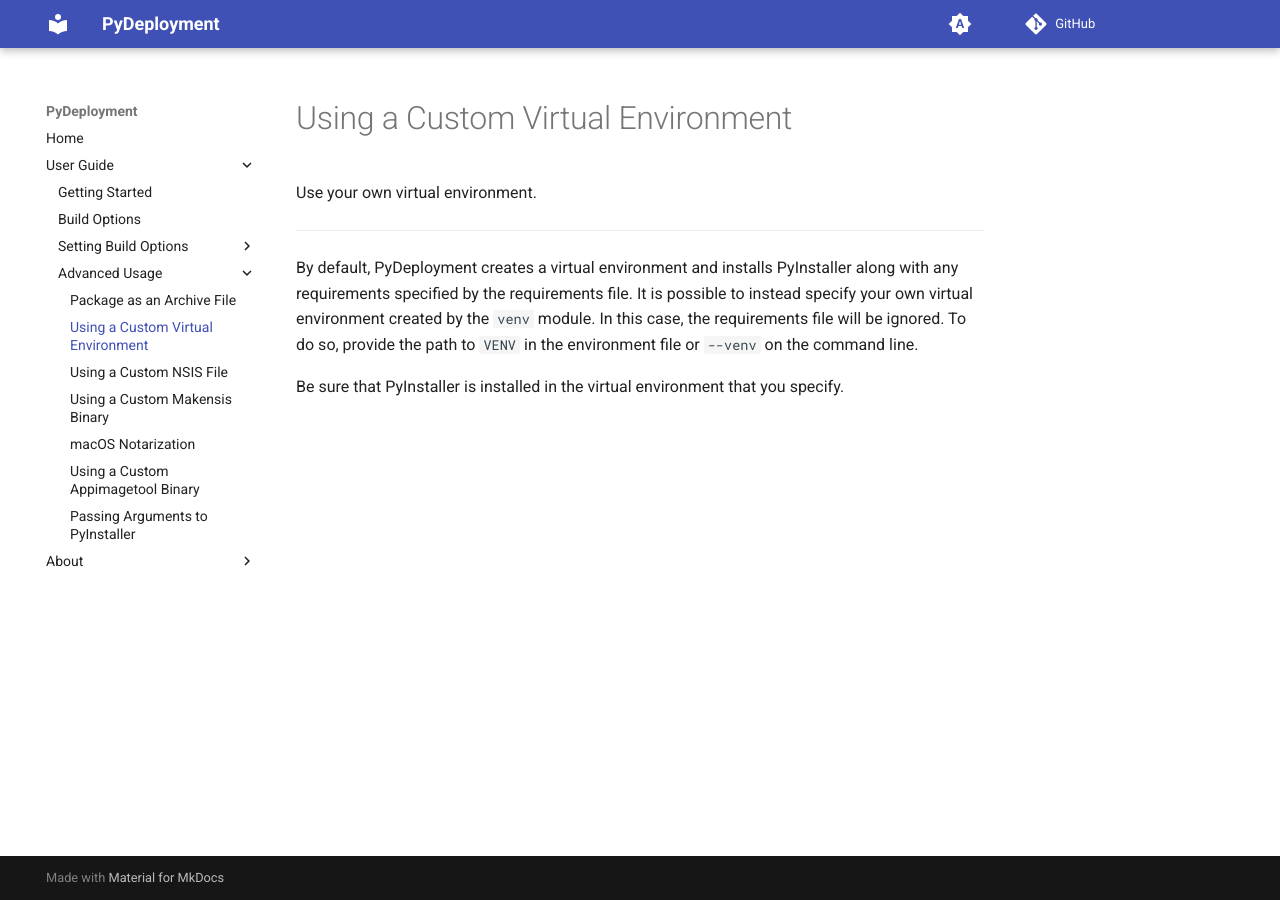
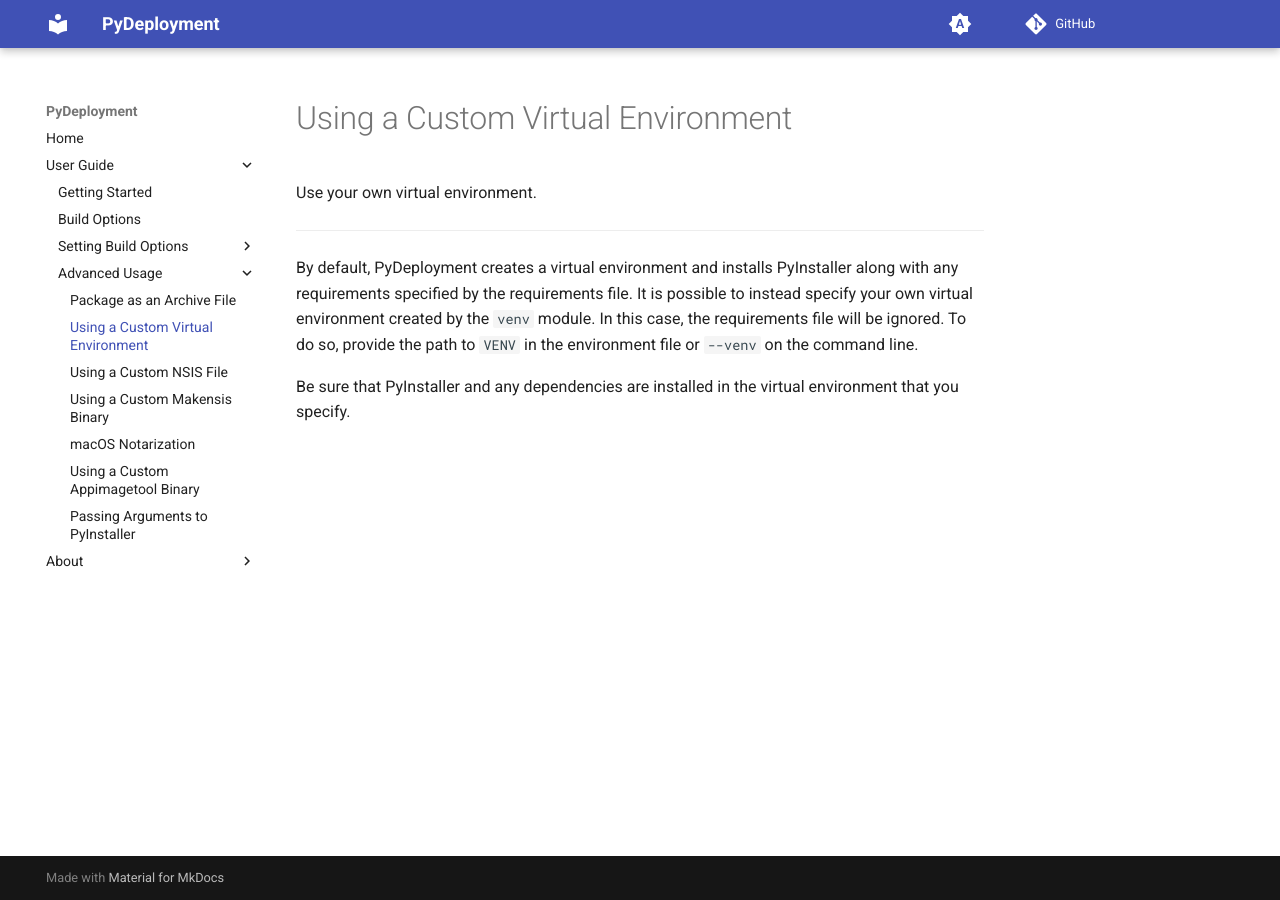
Before and after one commit to pydeployment/pydeployment, an MkDocs documentation site: the page built from docs/user-guide/advanced/custom-venv.md, in a window 1280 px wide. Built offline with MkDocs 1.6.1 and Material for MkDocs 9.7.7, drawn with Linux system fonts in a browser that asks for light colours; comment, search, counter and statistics services are not loaded; the version menu is left out.

Commit message:
docs: Update description on some documentation
Update the body text of the following pages:

* Package as an Archive File
* Using a Custom Virtual Environment

```diff
--- a/docs/user-guide/advanced/custom-venv.md
+++ b/docs/user-guide/advanced/custom-venv.md
@@ -10,5 +10,5 @@
 In this case, the requirements file will be ignored. To do so, provide the path
 to `VENV` in the environment file or `--venv` on the command line.
 
-Be sure that PyInstaller is installed in the virtual environment that you
-specify.
+Be sure that PyInstaller and any dependencies are installed in the virtual
+environment that you specify.
```
Also changed, not shown: docs/user-guide/advanced/archive-file.md (+3 -0 lines).
